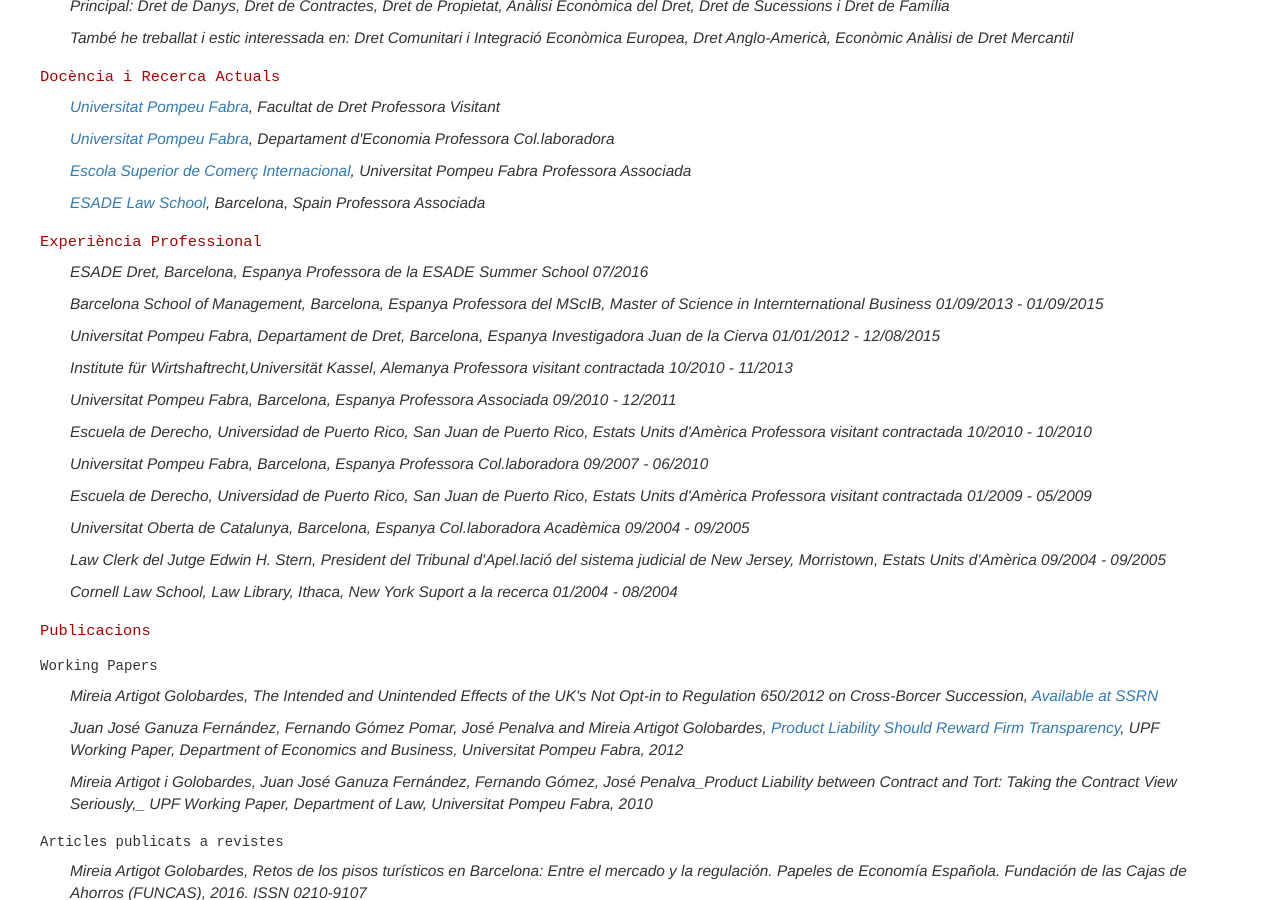
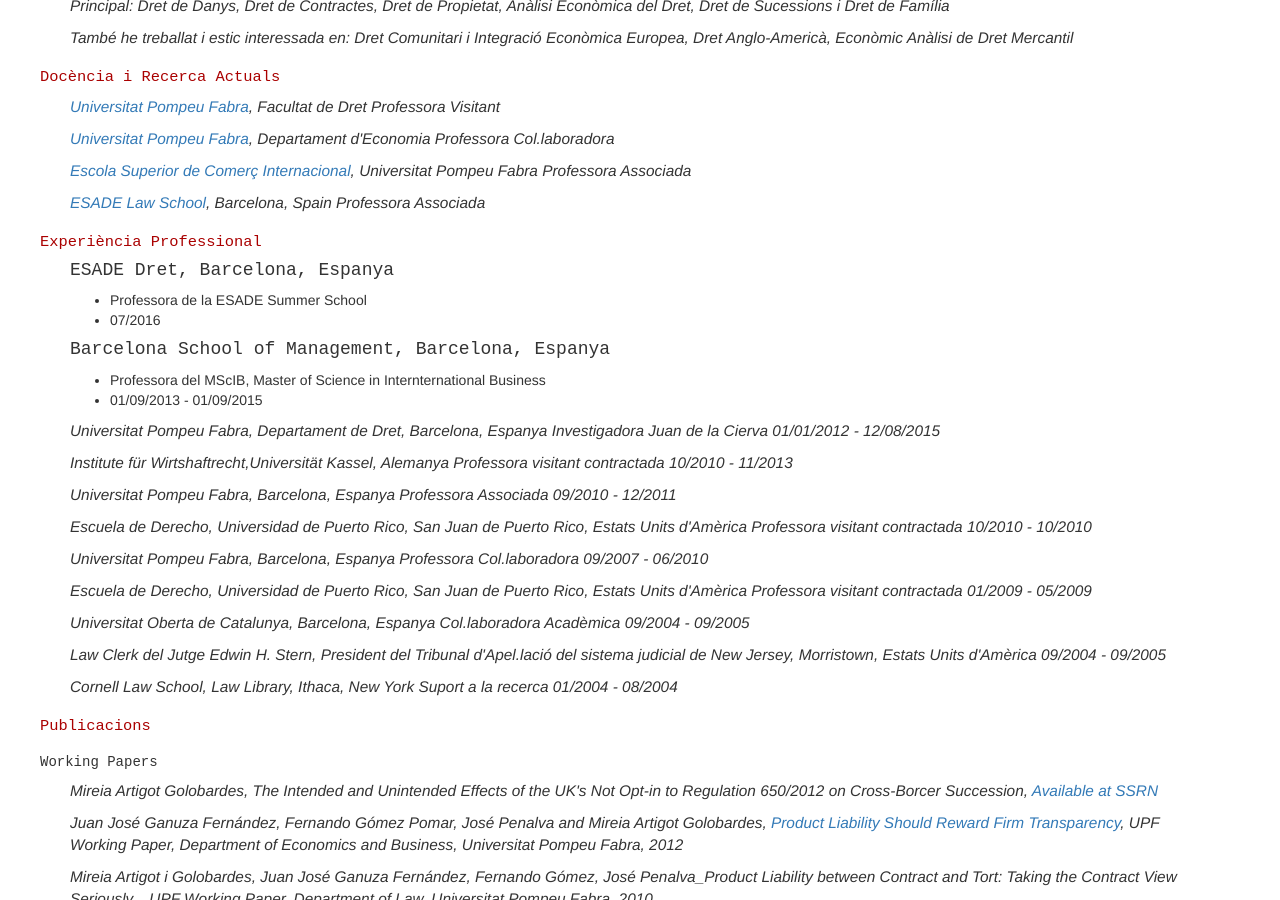
Before and after one commit to JohnPalmer/mireiaartigot, a Jekyll site: the page built from cv/ca/index.md, in a window 1280 px wide and 900 px high, scrolled down 452 px. Built offline with Jekyll 4.4.1, drawn with Linux system fonts in a browser that asks for light colours; nearby versions of some CDN libraries; our own code applies the rules of GitHub Pages for plain Markdown files.

```diff
--- a/cv/ca/index.md
+++ b/cv/ca/index.md
@@ -40,13 +40,13 @@ Professora Associada
 
 ## Experiència Professional
 
-ESADE Dret, Barcelona, Espanya
-Professora de la ESADE Summer School
-07/2016
+#### ESADE Dret, Barcelona, Espanya
+* Professora de la ESADE Summer School
+* 07/2016
 
-Barcelona School of Management, Barcelona, Espanya
-Professora del MScIB, Master of Science in Internternational Business
-01/09/2013 - 01/09/2015
+#### Barcelona School of Management, Barcelona, Espanya
+* Professora del MScIB, Master of Science in Internternational Business
+* 01/09/2013 - 01/09/2015
 
 Universitat Pompeu Fabra, Departament de Dret, Barcelona, Espanya
 Investigadora Juan de la Cierva
```
